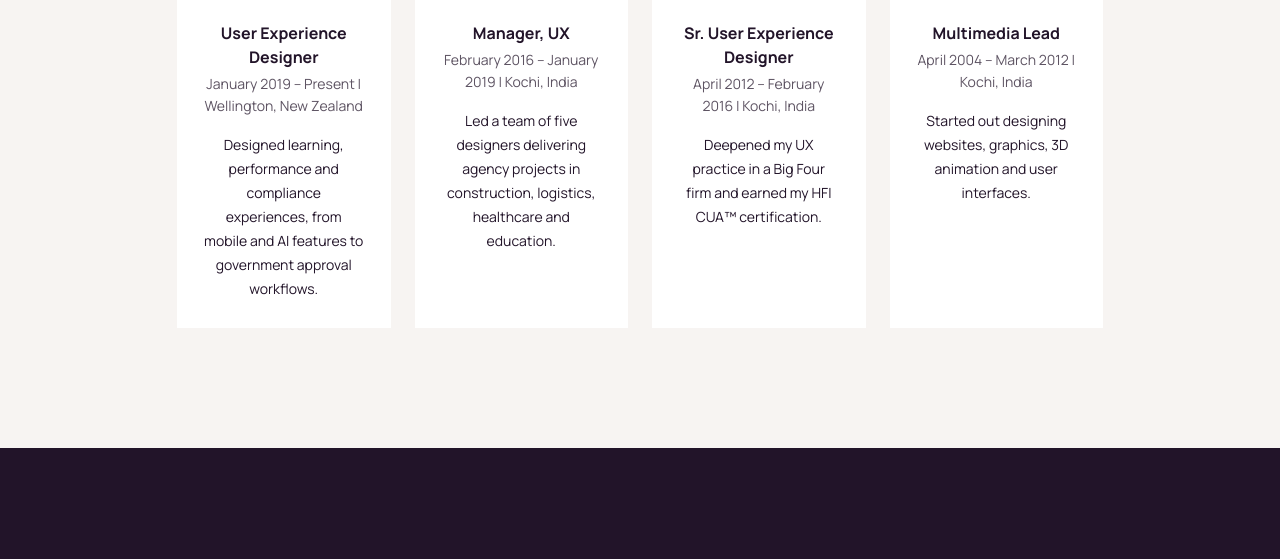
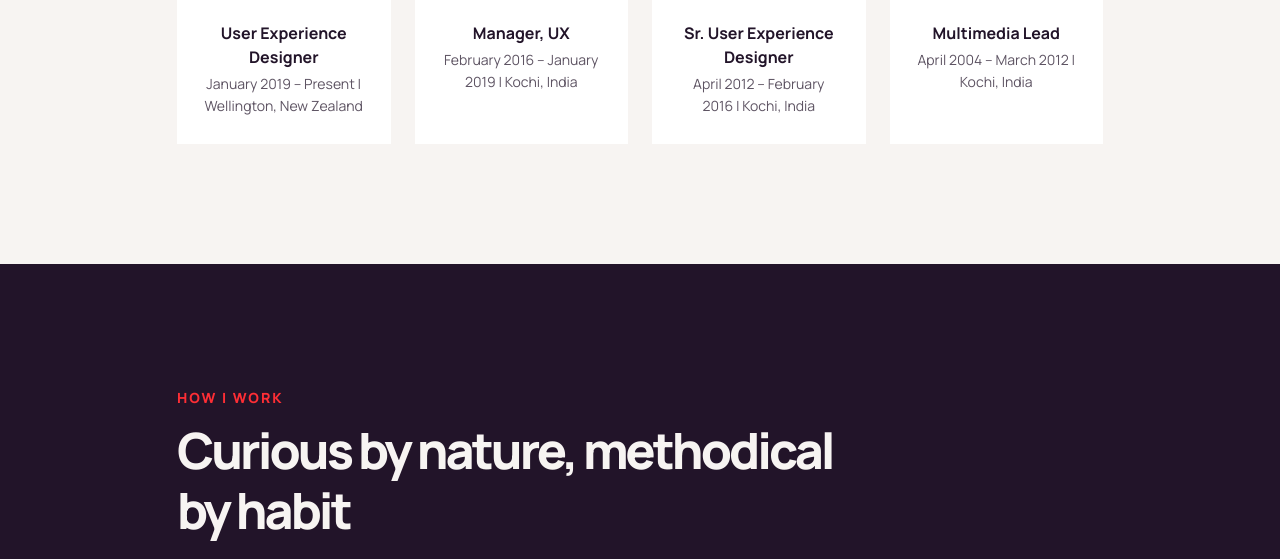
Before and after one commit to puthuvabinu/puthuvabinu.github.io, a plain HTML site: page index.html in a window 1280 px wide. Shown: the part 3161-3720 px from the top of the page. Drawn offline with Linux system fonts and the light colour scheme.

Commit message:
Remove descriptions from company cards
Co-Authored-By: Claude Opus 5.5 <noreply@anthropic.com>
Claude-Session: https://claude.ai/code/session_019G1cGovoJYErgfDHBcAoJu

```diff
--- a/css/theme.css
+++ b/css/theme.css
@@ -154,7 +154,7 @@ body:has(.lp) footer{padding:0 !important}
 .lp-co .logo img{max-height:100%;max-width:130px;width:auto;height:auto;display:block}
 .lp-co .logo img[alt="Assyst"]{max-width:140px}
 .lp-co .role{font-size:16px;line-height:24px;font-weight:700;color:var(--ink);margin:24px 0 0}
-.lp-co .yrs{font-size:14px;line-height:22px;color:var(--muted);margin:4px 0 16px}
+.lp-co .yrs{font-size:14px;line-height:22px;color:var(--muted);margin:4px 0 0}
 .lp-co h3{font-size:18px;line-height:28px;font-weight:500;margin:0}
 .lp-co p{font-size:14px;line-height:24px;color:var(--ink);margin:8px 0 0}
 
--- a/index.html
+++ b/index.html
@@ -268,10 +268,10 @@
                     </div>
                     <div class="lp-wrap md">
                         <div class="lp-cos">
-                            <div class="lp-co has-animation" data-delay="40"><div class="logo"><img src="images/logos/totara.png" alt="Totara"></div><p class="role">User Experience Designer</p><p class="yrs">January 2019 – Present | Wellington, New Zealand</p><p>Designed learning, performance and compliance experiences, from mobile and AI features to government approval workflows.</p></div>
-                            <div class="lp-co has-animation" data-delay="100"><div class="logo"><img src="images/logos/qburst.svg" alt="QBurst"></div><p class="role">Manager, UX</p><p class="yrs">February 2016 – January 2019 | Kochi, India</p><p>Led a team of five designers delivering agency projects in construction, logistics, healthcare and education.</p></div>
-                            <div class="lp-co has-animation" data-delay="160"><div class="logo"><img src="images/logos/ey.png" alt="EY"></div><p class="role">Sr. User Experience Designer</p><p class="yrs">April 2012 – February 2016 | Kochi, India</p><p>Deepened my UX practice in a Big Four firm and earned my HFI CUA™ certification.</p></div>
-                            <div class="lp-co has-animation" data-delay="220"><div class="logo"><img src="images/logos/assyst.svg" alt="Assyst"></div><p class="role">Multimedia Lead</p><p class="yrs">April 2004 – March 2012 | Kochi, India</p><p>Started out designing websites, graphics, 3D animation and user interfaces.</p></div>
+                            <div class="lp-co has-animation" data-delay="40"><div class="logo"><img src="images/logos/totara.png" alt="Totara"></div><p class="role">User Experience Designer</p><p class="yrs">January 2019 – Present | Wellington, New Zealand</p></div>
+                            <div class="lp-co has-animation" data-delay="100"><div class="logo"><img src="images/logos/qburst.svg" alt="QBurst"></div><p class="role">Manager, UX</p><p class="yrs">February 2016 – January 2019 | Kochi, India</p></div>
+                            <div class="lp-co has-animation" data-delay="160"><div class="logo"><img src="images/logos/ey.png" alt="EY"></div><p class="role">Sr. User Experience Designer</p><p class="yrs">April 2012 – February 2016 | Kochi, India</p></div>
+                            <div class="lp-co has-animation" data-delay="220"><div class="logo"><img src="images/logos/assyst.svg" alt="Assyst"></div><p class="role">Multimedia Lead</p><p class="yrs">April 2004 – March 2012 | Kochi, India</p></div>
                         </div>
                     </div>
                 </section>
```
